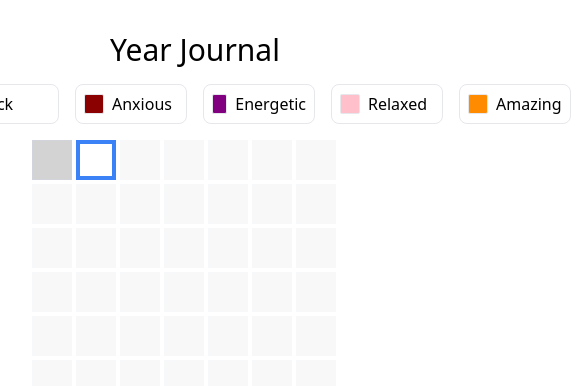
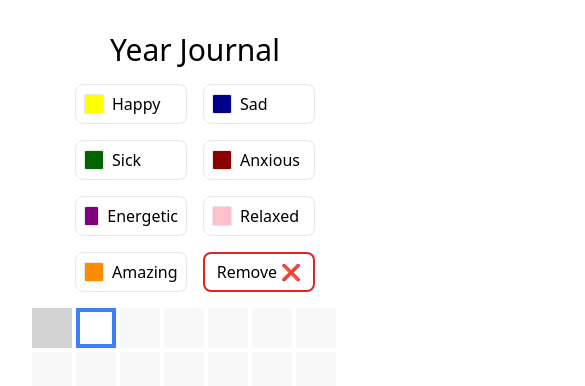
Before and after one commit to georgynejmeh/feelings-journal, a React (Vite) app: page / in a window 390 px wide. Shown: the top 386 px of the page, 585 px wide, since content can reach past the window. Built offline with nearby package versions, Linux system fonts and the light colour scheme.

Commit message:
responsive emotion picker

```diff
--- a/src/App.tsx
+++ b/src/App.tsx
@@ -48,7 +48,7 @@ const EmotionSelector = ({
   onEmotionRemove,
 }: EmotionSelectorProps) => {
   return (
-    <div className="flex gap-4 mt-4">
+    <div className="flex justify-center flex-wrap gap-4 mt-4">
       {emotions.map((emotion, index) => (
         <div key={index} className="flex items-center">
           {emotion.name === "Remove ❌" ? (
```
